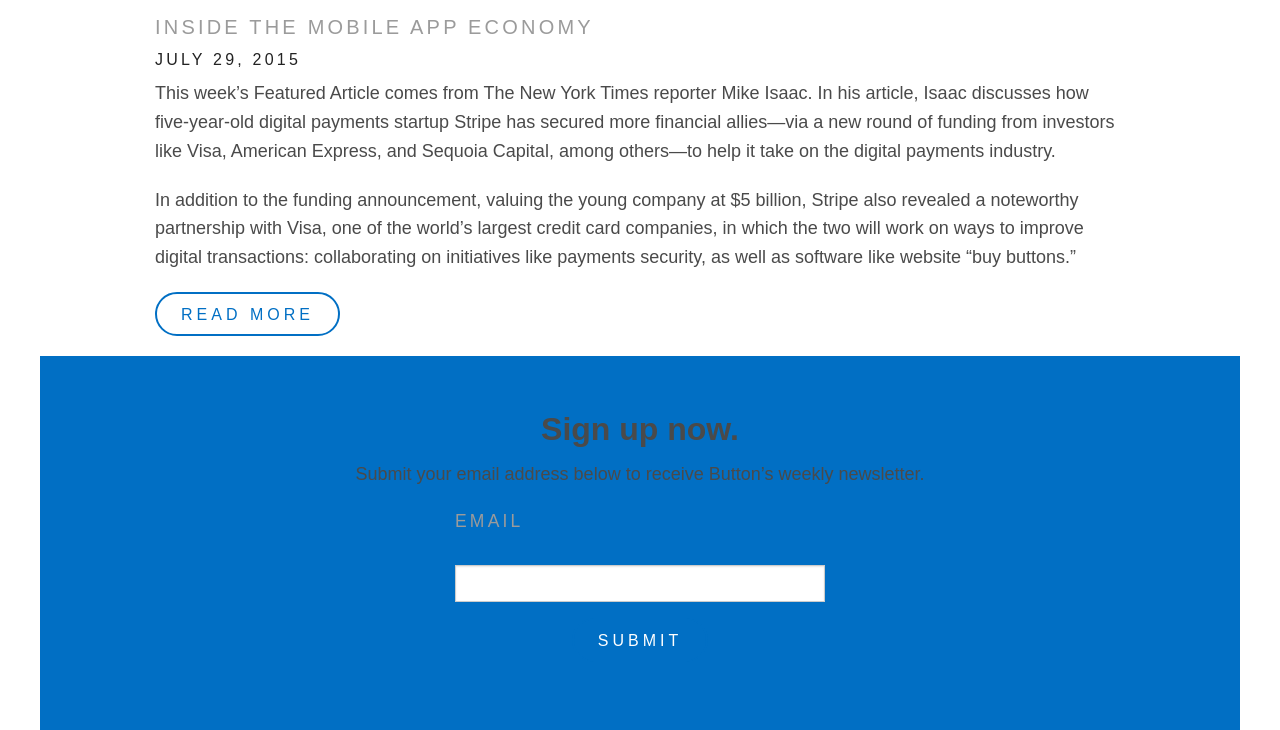
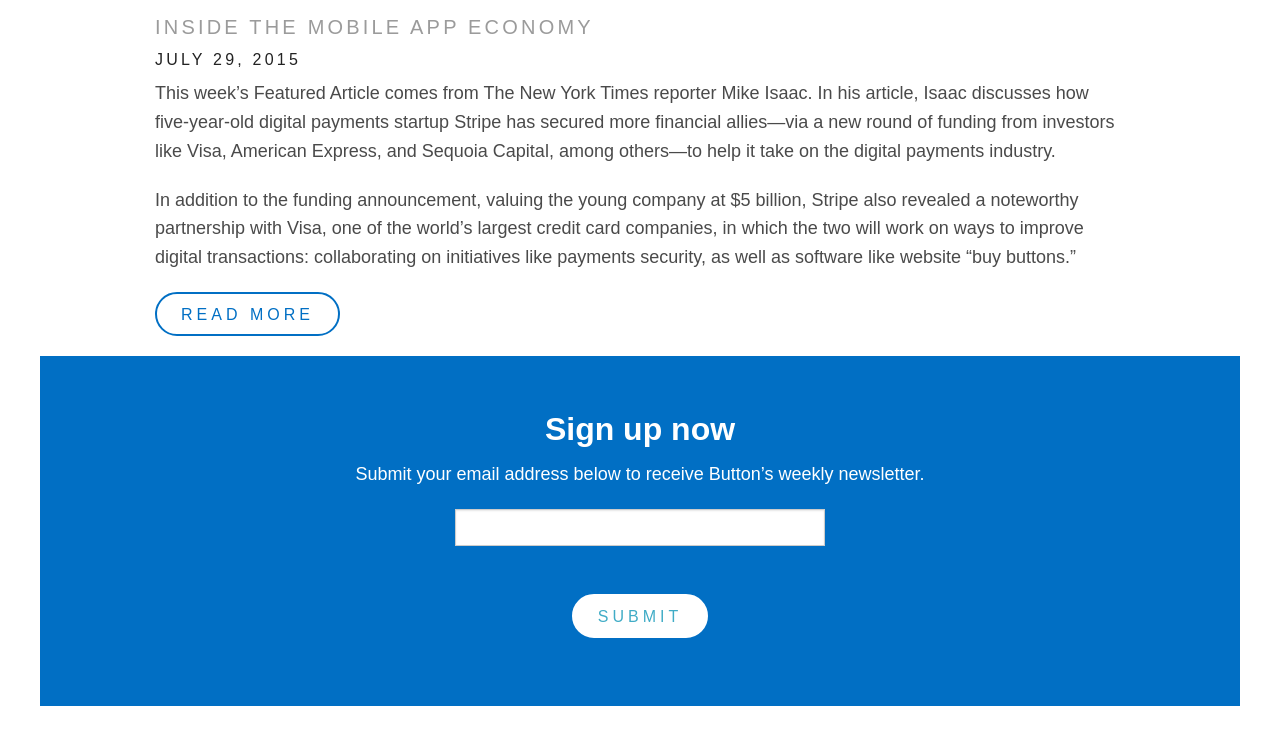
Before and after one commit to nellem23/v3-templates, a plain HTML site: page newsletter.html in a window 1280 px wide. Shown: the part 706-1436 px from the top of the page. After the commit the page ends 1412 px from the top, so only its background shows below. Drawn offline with Linux system fonts and the light colour scheme.

Commit message:
Add class for bottom CTA

```diff
--- a/css/style.css
+++ b/css/style.css
@@ -223,3 +223,25 @@ label.error {
 .button-blue-cta {
     background-color: #016FC4;
 }
+
+.button-blue-cta h1,
+.button-blue-cta h2,
+.button-blue-cta h3,
+.button-blue-cta h4,
+.button-blue-cta h5,
+.button-blue-cta p {
+    color: #ffffff;
+}
+
+/*
+.button-blue-cta input {
+    border: 2px solid #ffffff;
+    color: #ffffff;
+    background-color: transparent;
+}
+
+.button-blue-cta input:focused {
+    border: 4px solid #ffffff;
+    color: #c7c7c7;
+    background-color: transparent;
+}*/
--- a/newsletter.html
+++ b/newsletter.html
@@ -45,13 +45,13 @@
         </div>
         <div class="row template-thirteen button-blue-cta">
             <div class="small-12 medium-10 small-centered columns text-center">
-                <h3>Sign up now.</h3>
+                <h3>Sign up now</h3>
                 <p>Submit your email address below to receive Button’s weekly newsletter.</p>
             </div>
             <div class="large-4 medium-6 small-centered columns">
-                <label for="email"><h4>Email</h4></label>
+<!--                <label for="email"><h4>Email</h4></label>-->
                 <input id="email" type="email" name="email" required>
-                <button class="button primary-button object-center">Submit</button>
+                <button class="button primary-button-white object-center">Submit</button>
             </div>
         </div>
     </body>
```
